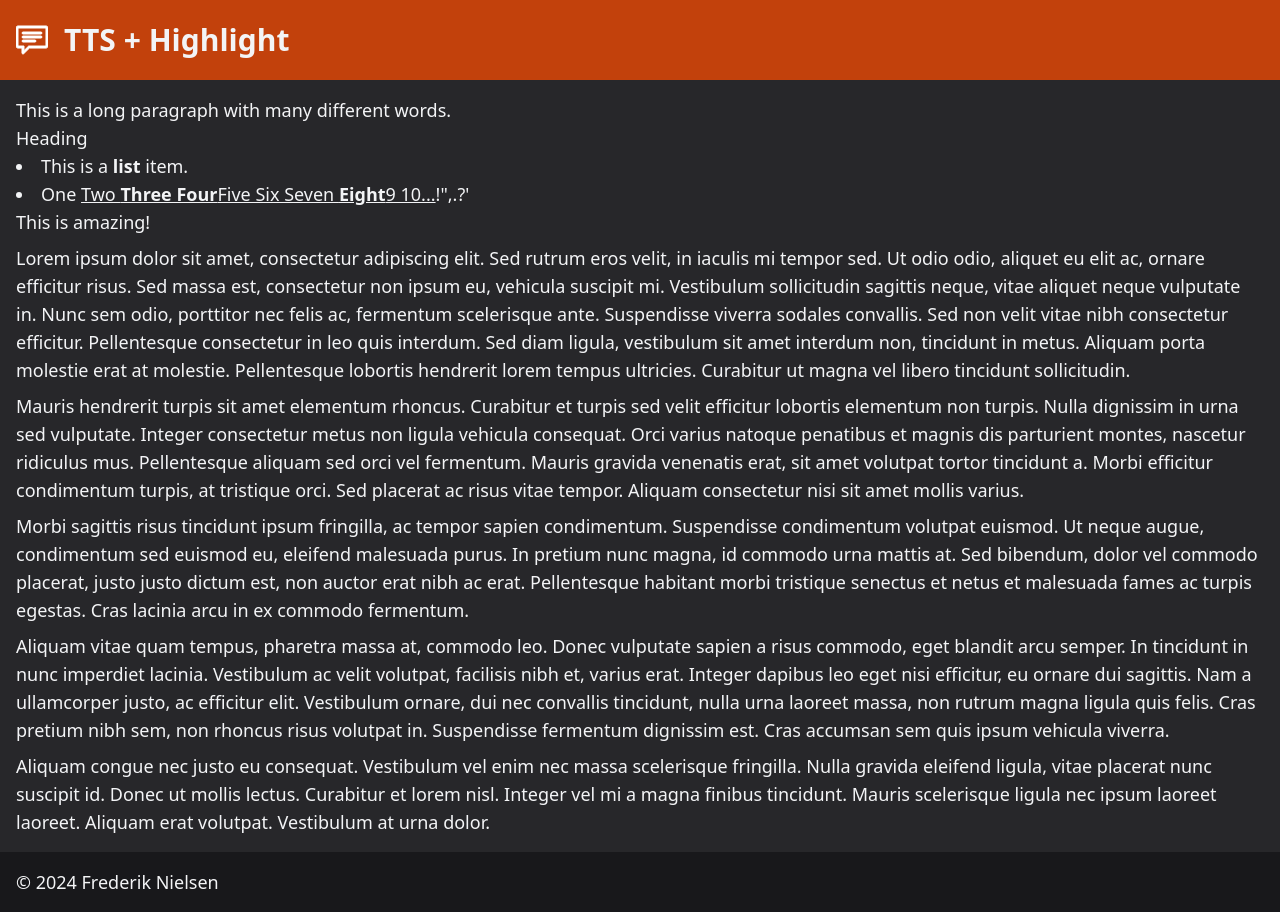
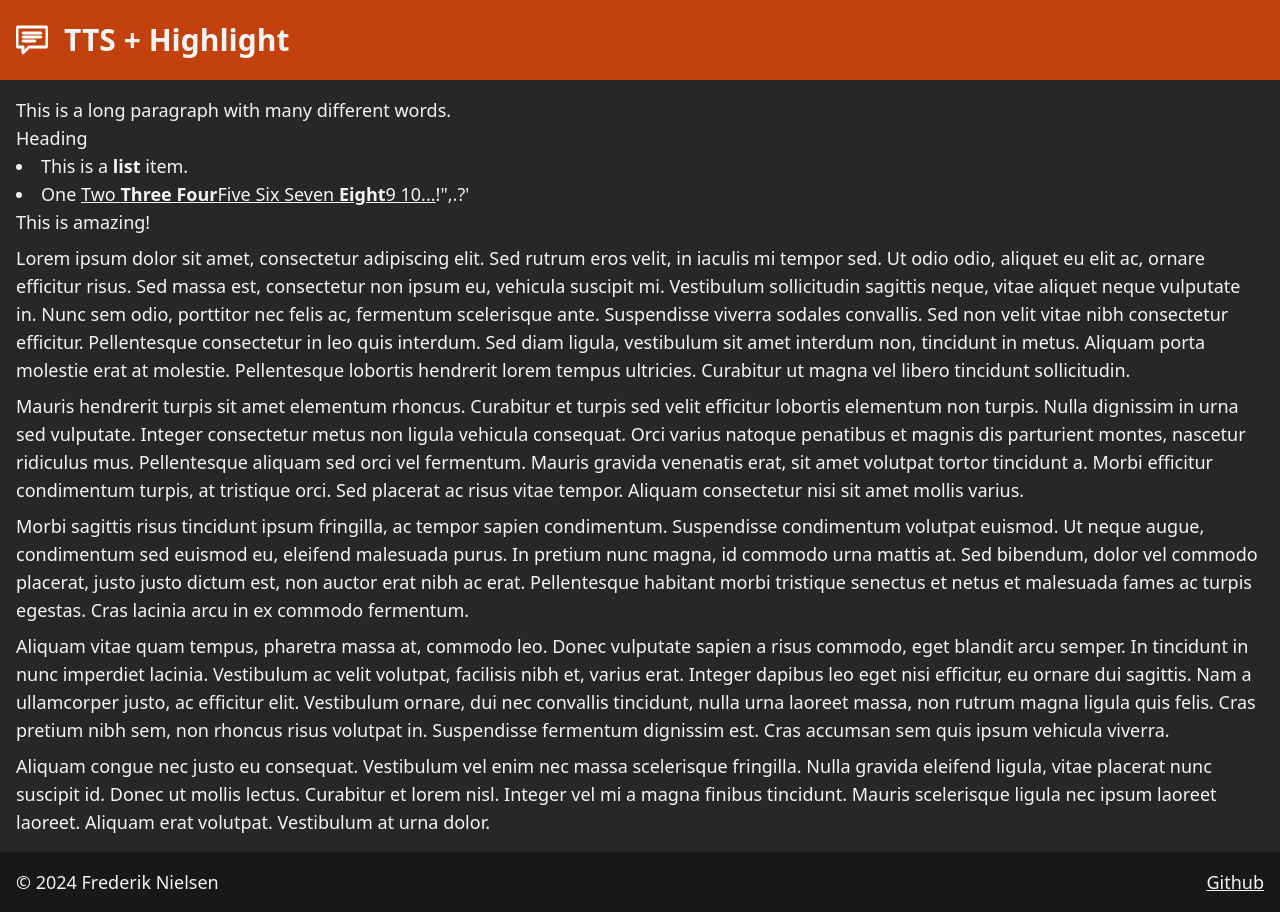
Before and after one commit to drexxdk/tts-highlight, a Next.js app: page / in a window 1280 px wide. Built offline with nearby package versions, Linux system fonts and the light colour scheme.

Commit message:
Github link

```diff
--- a/app/layout.tsx
+++ b/app/layout.tsx
@@ -54,8 +54,14 @@ export default function RootLayout({
           <div className="container p-4 mx-auto">{children}</div>
         </main>
         <footer className="bg-zinc-900">
-          <div className="container p-4 mx-auto">
-            © {new Date().getFullYear()} Frederik Nielsen
+          <div className="container p-4 mx-auto flex gap-4 flex-wrap justify-between">
+            <p>© {new Date().getFullYear()} Frederik Nielsen</p>
+            <a
+              href="https://github.com/drexxdk/tts-highlight"
+              className="underline hover:no-underline"
+            >
+              Github
+            </a>
           </div>
         </footer>
       </body>
```
